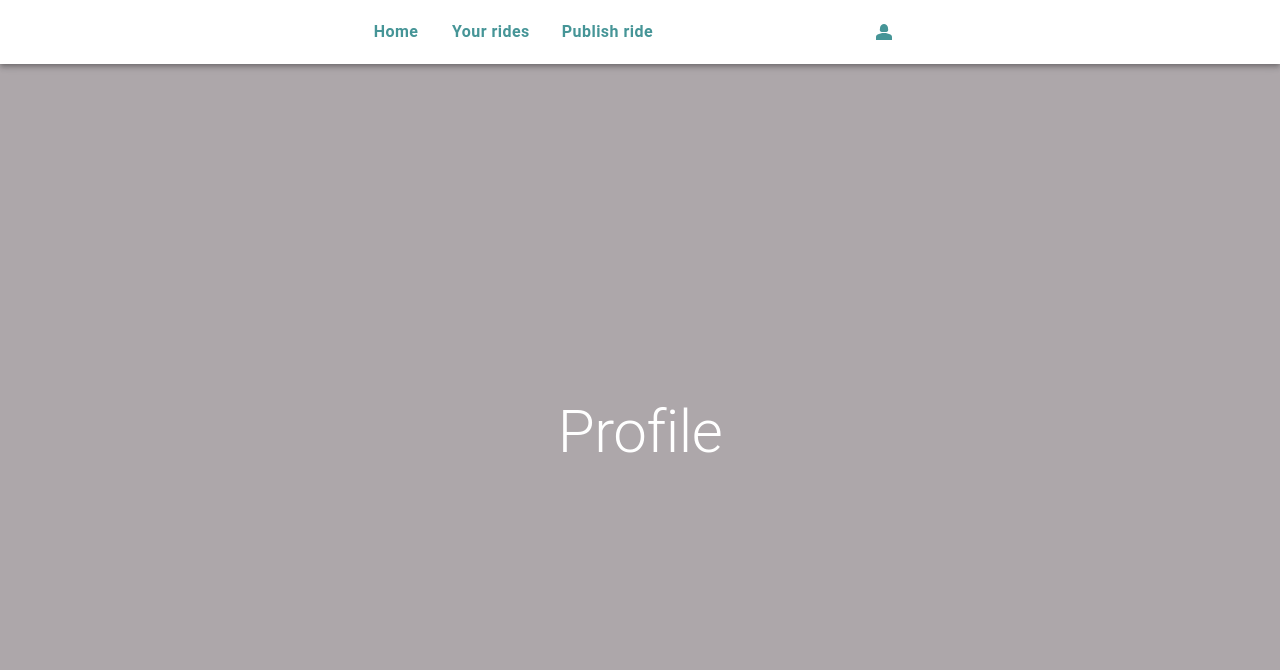
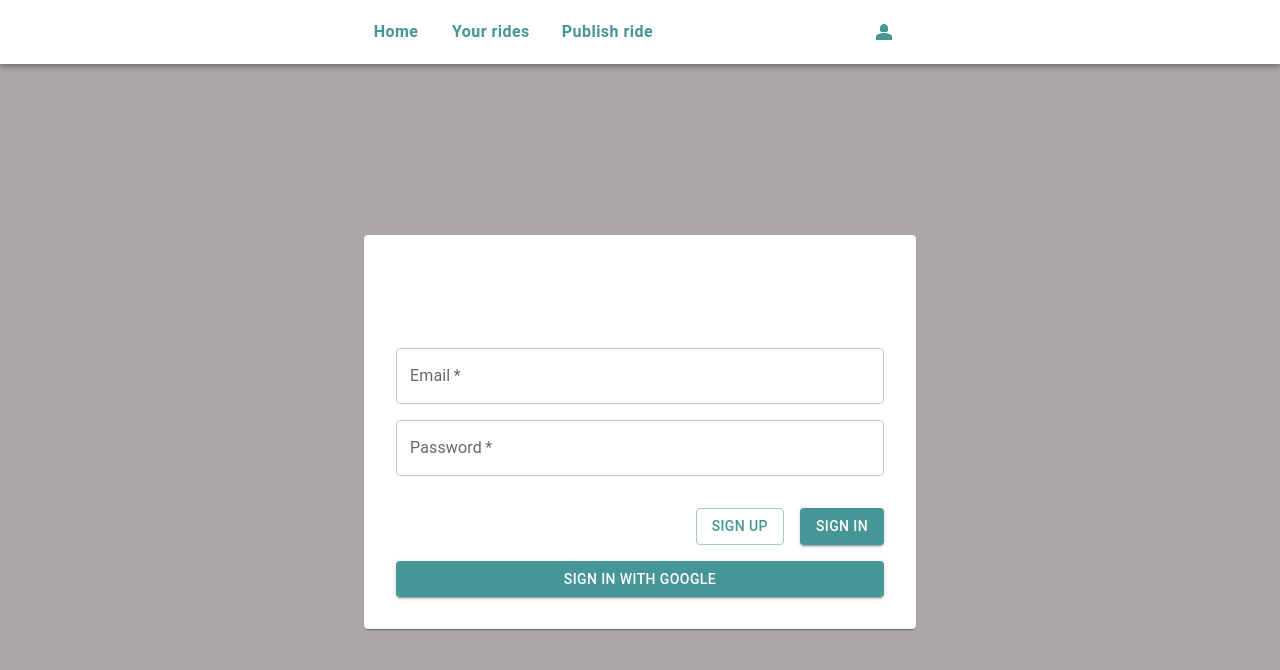
Before and after one commit to JankaMarschalkova/project-cargo, a React (Vite) app: page /profile in a window 1280 px wide. Shown: the top 670 px of the page. Built offline with nearby package versions, Linux system fonts and the light colour scheme; no server answers.

Commit message:
Added login/logout

```diff
--- a/package.json
+++ b/package.json
@@ -19,6 +19,7 @@
     "@mui/material": "^5.12.2",
     "@mui/styled-engine-sc": "^5.12.0",
     "@tanstack/react-router": "^0.0.1-beta.83",
+    "firebase": "^9.21.0",
     "react": "^18.2.0",
     "react-dom": "^18.2.0",
     "sanitize.css": "^13.0.0",
--- /dev/null
+++ b/src/firebase.ts
@@ -0,0 +1,52 @@
+import { initializeApp } from 'firebase/app';
+import {
+	getAuth,
+	createUserWithEmailAndPassword,
+	signInWithEmailAndPassword,
+	signOut as authSignOut,
+	onAuthStateChanged,
+	User,
+	GoogleAuthProvider,
+	signInWithPopup,
+	FacebookAuthProvider
+} from 'firebase/auth';
+import { getFirestore } from 'firebase/firestore';
+
+// Your web app's Firebase configuration
+const firebaseConfig = {
+	apiKey: 'AIzaSyBMkYm1K2KKlvXIlFg5epuuweZwC-Qs_Rw',
+	authDomain: 'pv247-project-cargo.firebaseapp.com',
+	projectId: 'pv247-project-cargo',
+	storageBucket: 'pv247-project-cargo.appspot.com',
+	messagingSenderId: '687999295366',
+	appId: '1:687999295366:web:e8948ef0819865079b1607'
+};
+
+// Initialize Firebase
+const app = initializeApp(firebaseConfig);
+// Authentication
+const auth = getAuth();
+
+// Sign up handler
+export const signUp = (email: string, password: string) =>
+	createUserWithEmailAndPassword(auth, email, password);
+
+// Sign in handler
+export const signIn = (email: string, password: string) =>
+	signInWithEmailAndPassword(auth, email, password);
+
+// Sign out handler
+export const signOut = () => authSignOut(auth);
+
+// Subscribe to auth state changes
+export const onAuthChanged = (callback: (u: User | null) => void) =>
+	onAuthStateChanged(auth, callback);
+
+// Google sign-in handler
+export const signInWithGoogle = () => {
+	const provider = new GoogleAuthProvider();
+	return signInWithPopup(auth, provider);
+};
+
+// Firestore
+const db = getFirestore();
--- /dev/null
+++ b/src/hooks/useField.ts
@@ -0,0 +1,29 @@
+import { ChangeEvent, useCallback, useState } from 'react';
+
+const useField = (id: string, required?: boolean) => {
+	const [value, setValue] = useState('');
+	const [touched, setTouched] = useState(false);
+
+	const error = required && touched && !value;
+
+	return {
+		// Current value for convenient access
+		value,
+		// Props for the TextField
+		props: {
+			id,
+			value,
+			onChange: useCallback(
+				(e: ChangeEvent<HTMLInputElement | HTMLTextAreaElement>) =>
+					setValue(e.target.value),
+				[]
+			),
+			onBlur: useCallback(() => setTouched(true), []),
+			required,
+			error,
+			helperText: error ? 'Required' : undefined
+		}
+	} as const;
+};
+
+export default useField;
--- /dev/null
+++ b/src/hooks/useLoggedInUser.tsx
@@ -0,0 +1,30 @@
+import {
+	createContext,
+	FC,
+	PropsWithChildren,
+	useContext,
+	useEffect,
+	useState
+} from 'react';
+import { User } from 'firebase/auth';
+
+import { onAuthChanged } from '../firebase';
+
+const UserContext = createContext<User | undefined>(undefined);
+
+export const UserProvider: FC<PropsWithChildren> = ({ children }) => {
+	// Hold user info in state
+	const [user, setUser] = useState<User>();
+
+	// Setup onAuthChanged once when component is mounted
+	useEffect(() => {
+		onAuthChanged(u => setUser(u ?? undefined));
+	}, []);
+
+	return <UserContext.Provider value={user}>{children}</UserContext.Provider>;
+};
+
+// Hook providing logged in user information
+const useLoggedInUser = () => useContext(UserContext);
+
+export default useLoggedInUser;
--- a/src/pages/Profile.tsx
+++ b/src/pages/Profile.tsx
@@ -1,13 +1,100 @@
-import { Typography } from '@mui/material';
-
+import { Box, Button, Paper, TextField, Typography } from '@mui/material';
+import { useNavigate } from '@tanstack/react-router';
 import usePageTitle from '../hooks/usePageTitle';
+import { FormEvent, useState } from 'react';
+import { signIn, signInWithGoogle, signOut, signUp } from '../firebase';
+import useField from '../hooks/useField';
+import useLoggedInUser from '../hooks/useLoggedInUser';
 
 const Profile = () => {
 	usePageTitle('Profile');
+	const user = useLoggedInUser();
+
+	const navigate = useNavigate();
+
+	const [isSignUp, setSignUp] = useState(false);
+
+	const email = useField('email', true);
+	const password = useField('password', true);
+
+	const [submitError, setSubmitError] = useState<string>();
 
 	return (
 		<>
-			<Typography variant="h2">Profile</Typography>
+			{!user ? (
+				<Paper
+					component="form"
+					onSubmit={async (e: FormEvent) => {
+						e.preventDefault();
+						try {
+							isSignUp
+								? await signUp(email.value, password.value)
+								: await signIn(email.value, password.value);
+							navigate({ to: '/' });
+						} catch (err) {
+							setSubmitError(
+								(err as { message?: string })?.message ?? 'Unknown error'
+							);
+						}
+					}}
+					sx={{
+						display: 'flex',
+						flexDirection: 'column',
+						width: '100%',
+						p: 4,
+						gap: 2
+					}}
+				>
+					<Typography variant="h4" component="h2" textAlign="center" mb={3}>
+						'Login'
+					</Typography>
+					<TextField label="Email" {...email.props} type="email" />
+					<TextField label="Password" {...password.props} type="password" />
+					<Box
+						sx={{
+							display: 'flex',
+							gap: 2,
+							alignItems: 'center',
+							alignSelf: 'flex-end',
+							mt: 2
+						}}
+					>
+						{submitError && (
+							<Typography
+								variant="caption"
+								textAlign="right"
+								sx={{ color: 'error.main' }}
+							>
+								{submitError}
+							</Typography>
+						)}
+						<Button
+							type="submit"
+							variant="outlined"
+							onClick={() => setSignUp(true)}
+						>
+							{'Sign up'}
+						</Button>
+						<Button
+							type="submit"
+							variant="contained"
+							onClick={() => setSignUp(false)}
+						>
+							{'Sign in'}
+						</Button>
+					</Box>
+					<Button variant="contained" onClick={() => signInWithGoogle()}>
+						{'Sign in with Google'}
+					</Button>
+				</Paper>
+			) : (
+				<>
+					<Typography variant="h4" component="h2" textAlign="center" mb={3}>
+						Login
+					</Typography>
+					<Button onClick={signOut}>Logout</Button>
+				</>
+			)}
 		</>
 	);
 };
```
Also changed, not shown: src/App.tsx (+7 -3 lines), 1 other file (tests, documents, lock files or other folders).
